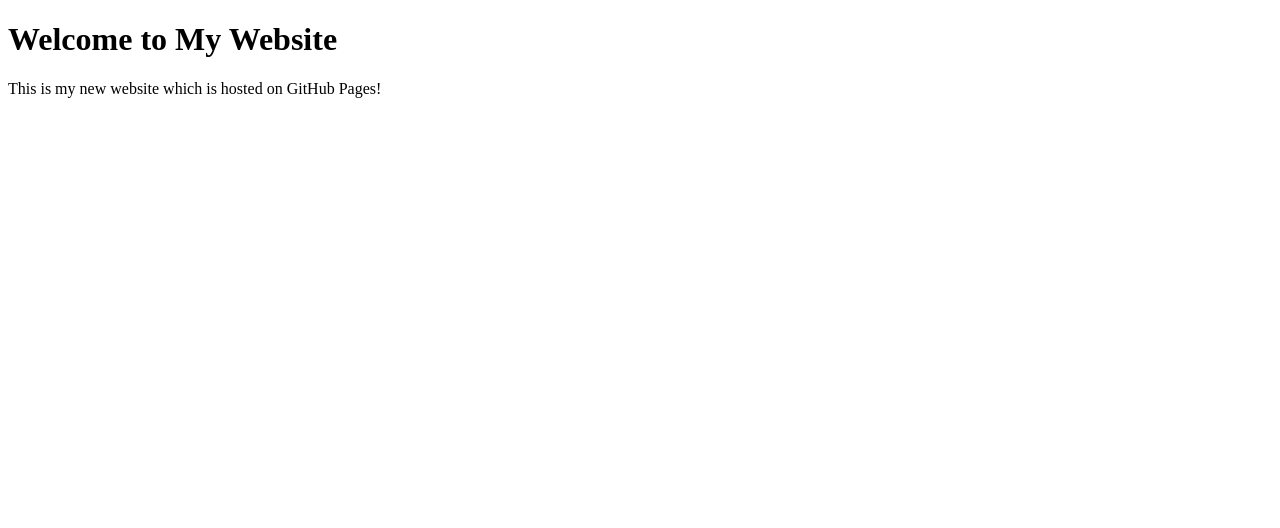
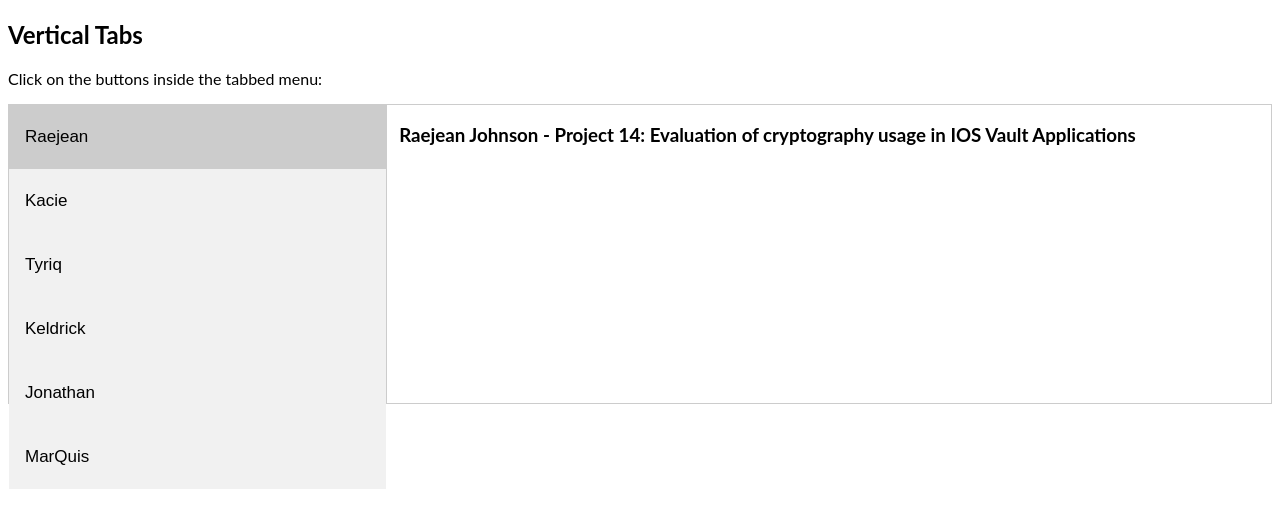
Before and after one commit to grambling/grambling.github.io, a plain HTML site: page index.html in a window 1280 px wide. Drawn offline with Linux system fonts and the light colour scheme.

Commit message:
Update index.html
Adding tabs

```diff
--- a/index.html
+++ b/index.html
@@ -1,15 +1,124 @@
 <!DOCTYPE html>
-<html lang="en">
-  <head>
-    <meta charset="UTF-8">
-    <meta name="viewport" content="width=device-width, initial-scale=1.0">
-    <meta http-equiv="X-UA-Compatible" content="ie=edge">
-    <title>My Website</title>
-  </head>
-  <body>
-    <main>
-        <h1>Welcome to My Website</h1>
-        <p>This is my new website which is hosted on GitHub Pages!</p>
-    </main>
-  </body>
+<html>
+<head>
+<meta name="viewport" content="width=device-width, initial-scale=1">
+<style>
+* {box-sizing: border-box}
+body {font-family: "Lato", sans-serif;}
+
+/* Style the tab */
+.tab {
+  float: left;
+  border: 1px solid #ccc;
+  background-color: #f1f1f1;
+  width: 30%;
+  height: 300px;
+}
+
+/* Style the buttons inside the tab */
+.tab button {
+  display: block;
+  background-color: inherit;
+  color: black;
+  padding: 22px 16px;
+  width: 100%;
+  border: none;
+  outline: none;
+  text-align: left;
+  cursor: pointer;
+  transition: 0.3s;
+  font-size: 17px;
+}
+
+/* Change background color of buttons on hover */
+.tab button:hover {
+  background-color: #ddd;
+}
+
+/* Create an active/current "tab button" class */
+.tab button.active {
+  background-color: #ccc;
+}
+
+/* Style the tab content */
+.tabcontent {
+  float: left;
+  padding: 0px 12px;
+  border: 1px solid #ccc;
+  width: 70%;
+  border-left: none;
+  height: 300px;
+}
+</style>
+</head>
+<body>
+
+<h2>Vertical Tabs</h2>
+<p>Click on the buttons inside the tabbed menu:</p>
+
+<div class="tab">
+  <button class="tablinks" onclick="openSummary(event, 'Raejean')" id="defaultOpen">Raejean</button>
+
+  <button class="tablinks" onclick="openSummary(event, 'Kacie')">Kacie</button>
+
+  <button class="tablinks" onclick="openSummary(event, 'Tyriq')">Tyriq</button>
+
+  <button class="tablinks" onclick="openSummary(event, 'Keldrick')">Keldrick</button>
+
+  <button class="tablinks" onclick="openSummary(event, 'Jonathan')">Jonathan</button>
+
+   <button class="tablinks" onclick="openSummary(event, 'MarQuis')">MarQuis</button>
+
+</div>
+
+<div id="Raejean" class="tabcontent">
+  <h3>Raejean Johnson - Project 14: Evaluation of cryptography usage in IOS Vault Applications </h3>
+  <p></p>
+</div>
+
+<div id="Kacie" class="tabcontent">
+  <h3>Kacie Lindsay - Project #10: Social Media Forensics </h3>
+  <p></p>
+</div>
+
+<div id="Tyriq" class="tabcontent">
+  <h3>Tyriq Miles - Project #9: Generating an Intrusion Detection System (IDS) Dataset for Security  </h3>
+  <p></p>
+</div>
+
+<div id="Keldrick" class="tabcontent">
+  <h3>Keldirck Wilson - Project 10: Social Media Forensics </h3>
+  <p></p>
+</div>
+
+<div id="Jonathan" class="tabcontent">
+  <h3>Jonathan Smith - Project #17: The Quest for increased IoT security with forensic agents</h3>
+  <p></p>
+</div>
+
+<div id="MarQuis" class="tabcontent">
+  <h3>MarQuis Steward - Project #1: Protecting Remote Connections</h3>
+  <p></p>
+</div>
+
+<script>
+function openSummary(evt, cityName) {
+  var i, tabcontent, tablinks;
+  tabcontent = document.getElementsByClassName("tabcontent");
+  for (i = 0; i < tabcontent.length; i++) {
+    tabcontent[i].style.display = "none";
+  }
+  tablinks = document.getElementsByClassName("tablinks");
+  for (i = 0; i < tablinks.length; i++) {
+    tablinks[i].className = tablinks[i].className.replace(" active", "");
+  }
+  document.getElementById(cityName).style.display = "block";
+  evt.currentTarget.className += " active";
+}
+
+// Get the element with id="defaultOpen" and click on it
+document.getElementById("defaultOpen").click();
+</script>
+
+</body>
 </html>
```
